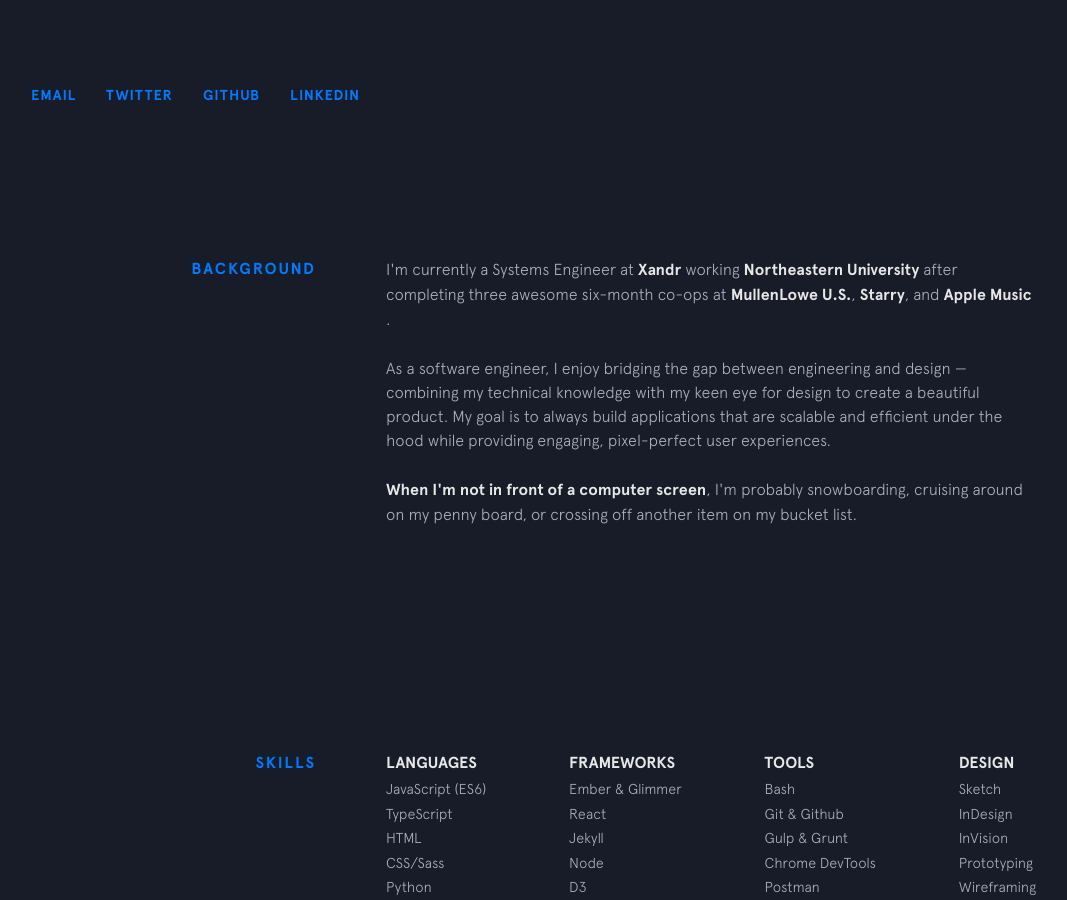
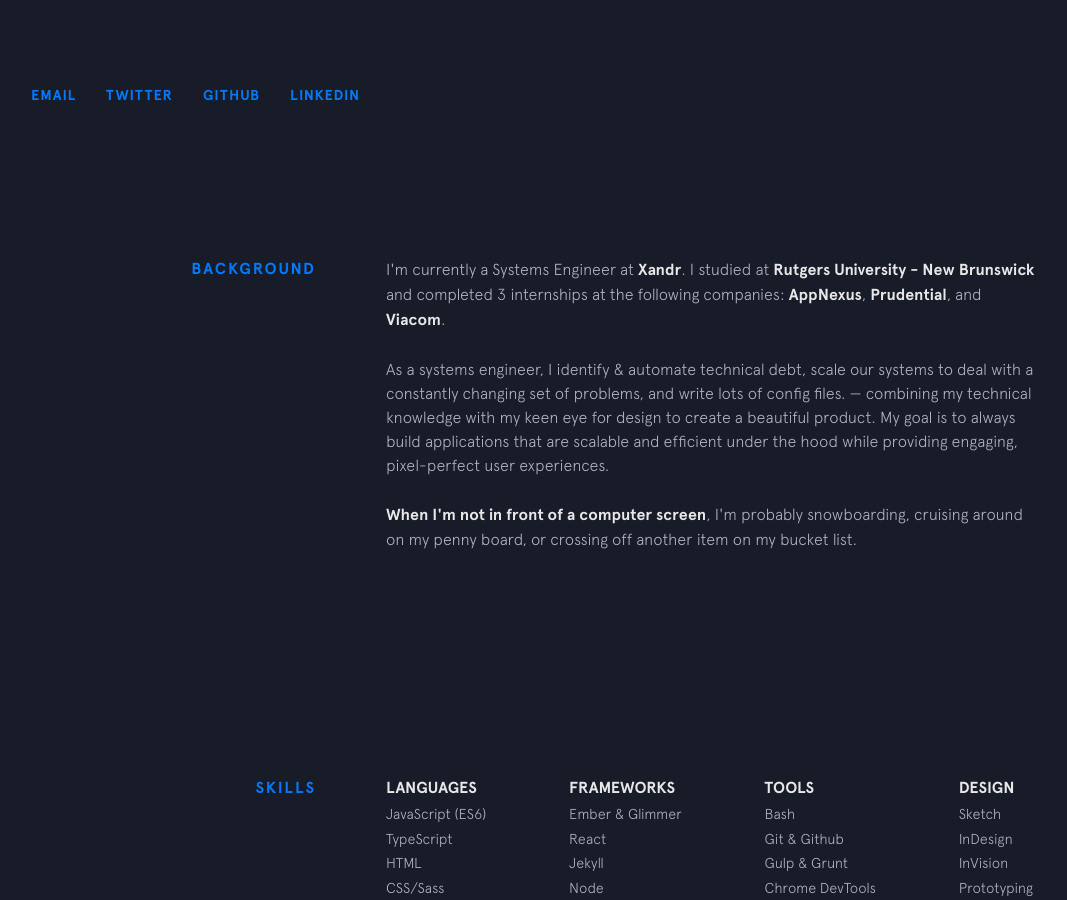
Before and after one commit to malenabashar/malenabashar.github.io, a Jekyll site: the page built from index.html, in a window 1280 px wide and 900 px high, scrolled down 867 px. Shown: the whole window, without its empty margins (64-1131 px from the left). Built offline with Jekyll 4.4.1, drawn with Linux system fonts in a browser that asks for light colours; nearby versions of some CDN libraries.

Commit message:
Updating website

```diff
--- a/_includes/background.html
+++ b/_includes/background.html
@@ -3,15 +3,15 @@
   <div class="section__content">
     <p>
       I'm currently a Systems Engineer at
-      <a class="underline-link" href="https://www.xandr.com/" target="_blank">Xandr</a> working
-      <a class="underline-link" href="http://www.ccis.northeastern.edu/" target="_blank">Northeastern University</a> after completing three awesome six-month co-ops at
-      <a class="underline-link" href="https://us.mullenlowe.com/" target="_blank">MullenLowe U.S.</a>,
-      <a class="underline-link" href="https://starry.com/" target="_blank">Starry</a>, and
-      <a class="underline-link" href="https://www.apple.com/music/" target="_blank">Apple Music</a>.
+      <a class="underline-link" href="https://www.xandr.com/" target="_blank">Xandr</a>. I studied at
+      <a class="underline-link" href="https://www.cs.rutgers.edu/" target="_blank">Rutgers University - New Brunswick</a> and completed 3 internships at the following companies:
+      <a class="underline-link" href="https://www.xandr.com/" target="_blank">AppNexus</a>,
+      <a class="underline-link" href="https://www.prudential.com/" target="_blank">Prudential</a>, and
+      <a class="underline-link" href="https://www.viacomcbs.com/" target="_blank">Viacom</a>.
     </p>
 
     <p>
-      As a software engineer, I enjoy bridging the gap between engineering and design &mdash; combining my technical knowledge
+      As a systems engineer, I identify &amp; automate technical debt, scale our systems to deal with a constantly changing set of problems, and write lots of config files. &mdash; combining my technical knowledge
       with my keen eye for design to create a beautiful product. My goal is to always build applications that are scalable
       and efficient under the hood while providing engaging, pixel-perfect user experiences.
     </p>
```
